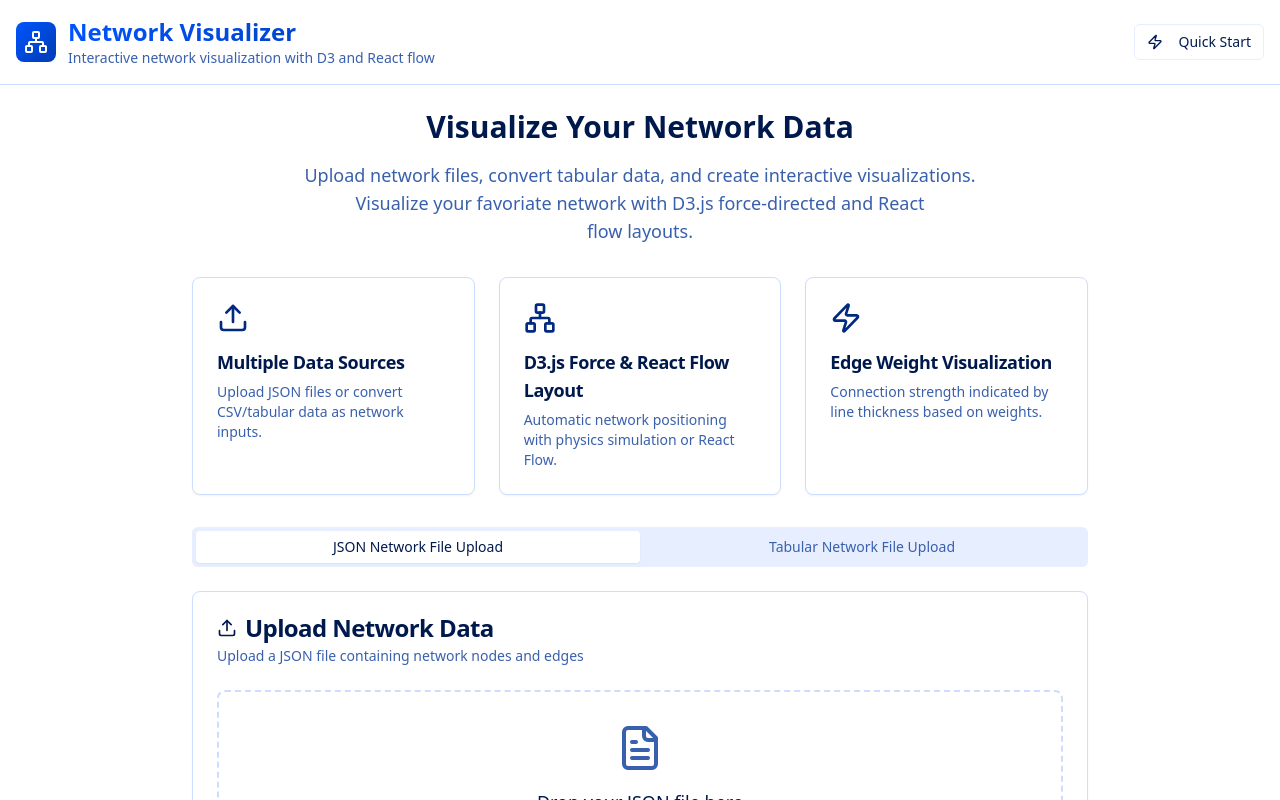
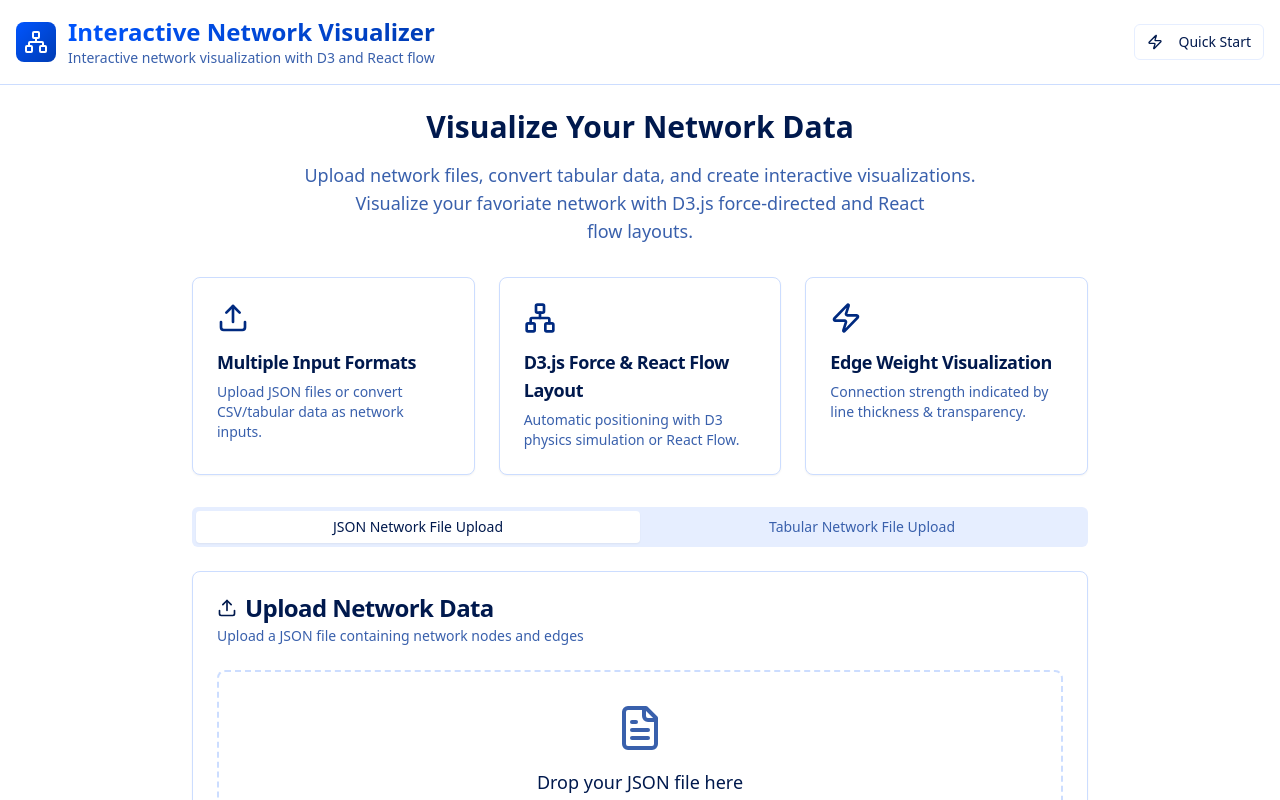
Before and after one commit to kuanlinhuang/graph-storyteller, a React (Vite) app: page / in a window 1280 px wide. Shown: the top 800 px of the page. Built offline with nearby package versions, Linux system fonts and the light colour scheme.

Commit message:
Visual edit in Lovable
Edited UI in Lovable

```diff
--- a/src/pages/Index.tsx
+++ b/src/pages/Index.tsx
@@ -24,9 +24,7 @@ const Index = () => {
                 <Network className="h-6 w-6 text-white" />
               </div>
               <div>
-                <h1 className="text-2xl font-bold bg-gradient-primary bg-clip-text text-transparent">
-                  Network Visualizer
-                </h1>
+                <h1 className="text-2xl font-bold bg-gradient-primary bg-clip-text text-transparent">Interactive Network Visualizer</h1>
                 <p className="text-sm text-muted-foreground">Interactive network visualization with D3 and React flow</p>
               </div>
             </div>
@@ -65,7 +63,7 @@ const Index = () => {
               <Card className="shadow-card-custom">
                 <CardHeader>
                   <Upload className="h-8 w-8 text-primary mb-2" />
-                  <CardTitle className="text-lg">Multiple Data Sources</CardTitle>
+                  <CardTitle className="text-lg">Multiple Input Formats</CardTitle>
                   <CardDescription>Upload JSON files or convert CSV/tabular data as network inputs.</CardDescription>
                 </CardHeader>
               </Card>
@@ -74,7 +72,7 @@ const Index = () => {
                 <CardHeader>
                   <Network className="h-8 w-8 text-primary mb-2" />
                   <CardTitle className="text-lg">D3.js Force & React Flow Layout</CardTitle>
-                  <CardDescription>Automatic network positioning with physics simulation or React Flow.</CardDescription>
+                  <CardDescription>Automatic positioning with D3 physics simulation or React Flow.</CardDescription>
                 </CardHeader>
               </Card>
 
@@ -82,7 +80,7 @@ const Index = () => {
                 <CardHeader>
                   <Zap className="h-8 w-8 text-primary mb-2" />
                   <CardTitle className="text-lg">Edge Weight Visualization</CardTitle>
-                  <CardDescription>Connection strength indicated by line thickness based on weights.</CardDescription>
+                  <CardDescription>Connection strength indicated by line thickness & transparency.</CardDescription>
                 </CardHeader>
               </Card>
             </div>
```
